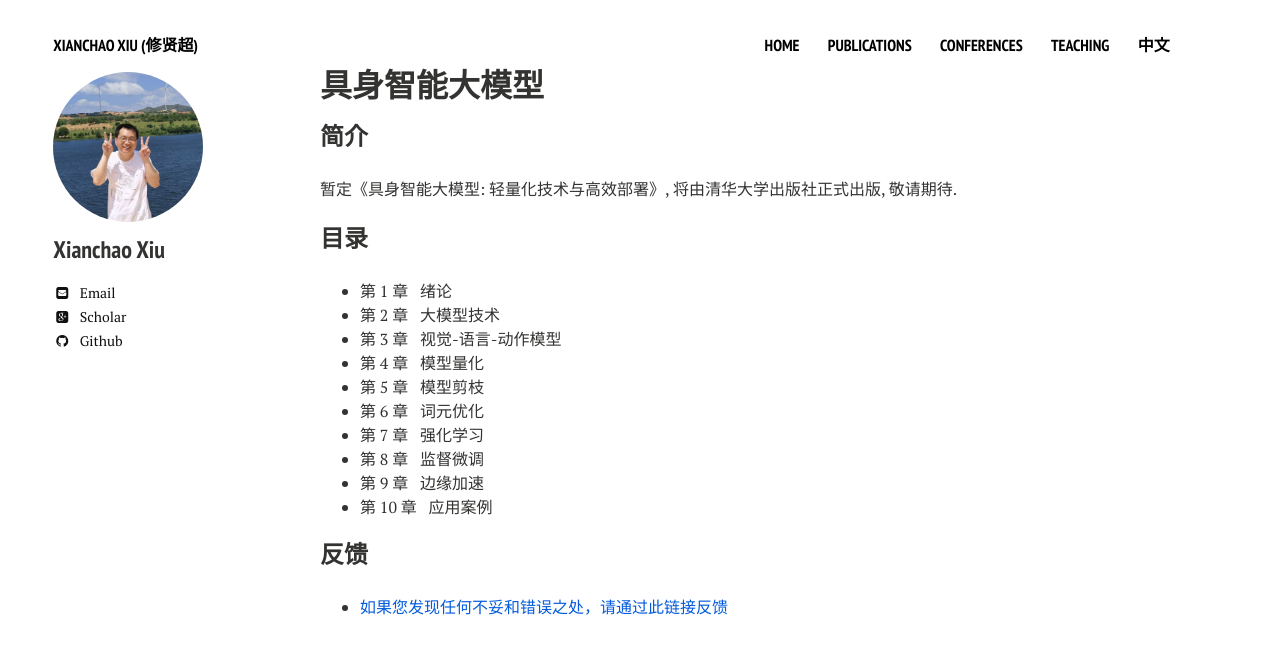
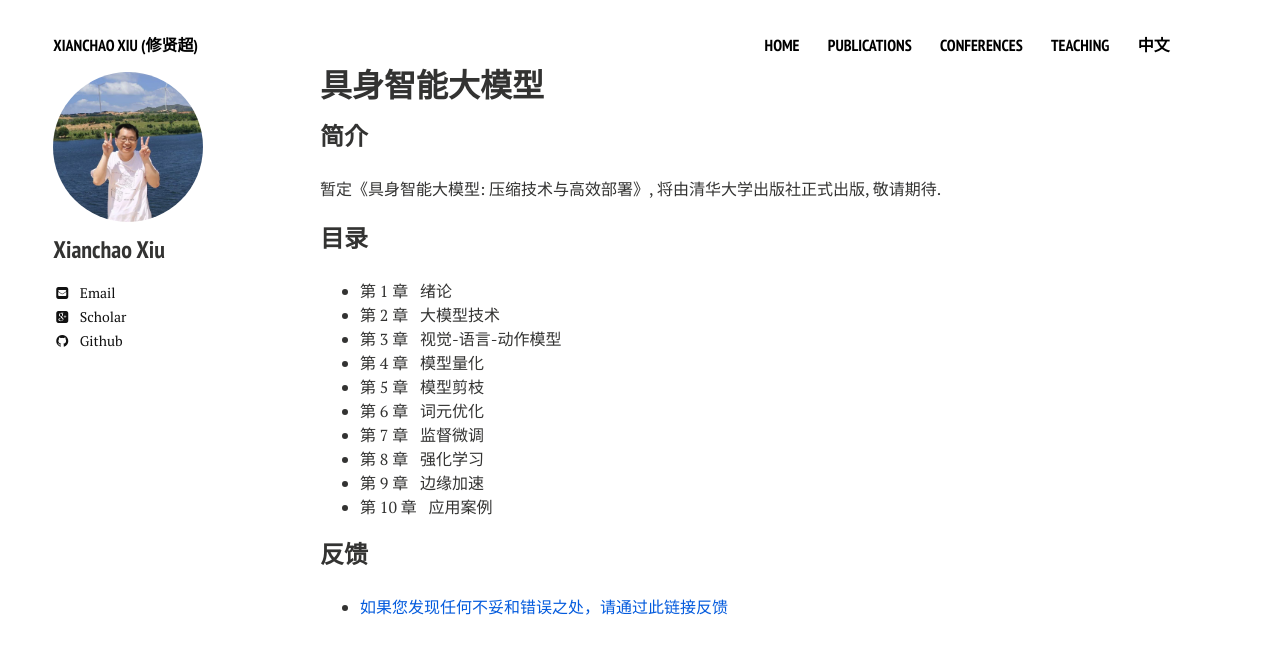
Before and after one commit to xianchaoxiu/xianchaoxiu.github.io, a Jekyll site: the page built from chinese/book/VLA/index.md, in a window 1280 px wide. Shown: the top 654 px of the page. Built offline with Jekyll 4.4.1, drawn with Linux system fonts in a browser that asks for light colours; nearby versions of some CDN libraries.

Commit message:
Update index.md

```diff
--- a/chinese/book/VLA/index.md
+++ b/chinese/book/VLA/index.md
@@ -6,7 +6,7 @@ share: false
 ---
 
 ### 简介
-暂定《具身智能大模型: 轻量化技术与高效部署》, 将由清华大学出版社正式出版, 敬请期待.
+暂定《具身智能大模型: 压缩技术与高效部署》, 将由清华大学出版社正式出版, 敬请期待.
 
 
 ### 目录
@@ -17,8 +17,8 @@ share: false
 * 第 4 章 &nbsp;  模型量化 <br>
 * 第 5 章 &nbsp;  模型剪枝 <br>
 * 第 6 章 &nbsp;  词元优化 <br>
-* 第 7 章 &nbsp;  强化学习 <br>
-* 第 8 章 &nbsp;  监督微调 <br>
+* 第 7 章 &nbsp;  监督微调 <br>
+* 第 8 章 &nbsp;  强化学习 <br>
 * 第 9 章 &nbsp;  边缘加速  <br>
 * 第 10 章 &nbsp;  应用案例  <br>
 
```
